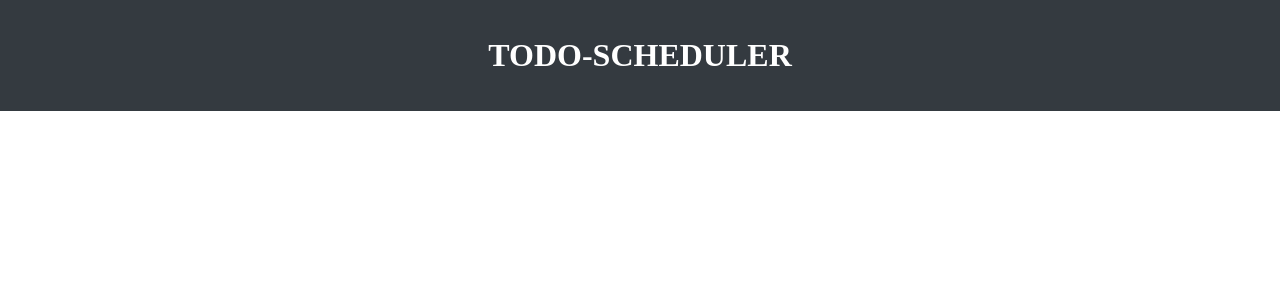
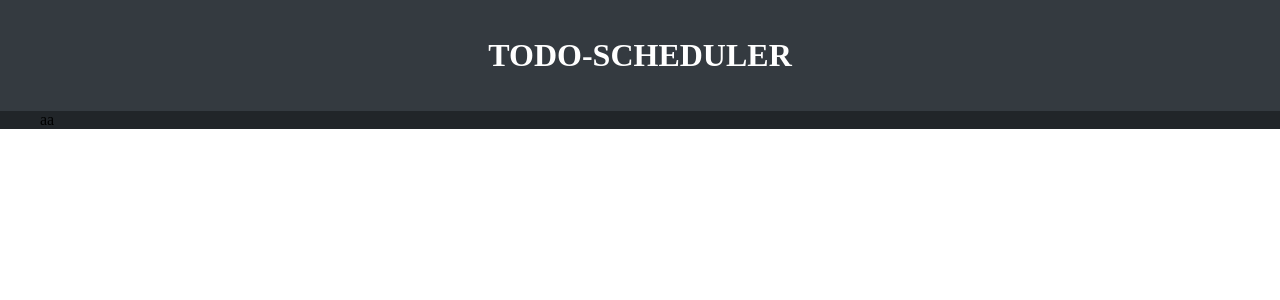
Before and after one commit to Sersoc/todo-scheduler, a React (Vite) app in the folder frontend/: page / in a window 1280 px wide. Shown: the top 300 px of the page. Built offline with nearby package versions, Linux system fonts and the light colour scheme.

Commit message:
feat : edit login page

```diff
--- a/frontend/src/App.tsx
+++ b/frontend/src/App.tsx
@@ -4,14 +4,18 @@ import { BrowserRouter as Router, Routes, Route } from "react-router-dom";
 import Login from "./components/Login";
 function App() {
   return (
+    <div className="main-bg">
       <Router>
         <div className="full-bg">
-        <Link  to="/">
+          <Link to="/">
             <p className="tracking-in-expand title-text">TODO-SCHEDULER</p>
           </Link>
         </div>
-      <Routes><Route path="/" element={<Login/>}></Route></Routes>
+        <Routes>
+          <Route path="/" element={<Login />}></Route>
+        </Routes>
       </Router>
+    </div>
   );
 }
 
--- a/frontend/src/assets/styles/global.css
+++ b/frontend/src/assets/styles/global.css
@@ -3,6 +3,14 @@
   color: #fff;
   background-color: #343A40;
   padding: 5px 0;
+}
+.main-bg{
+
+  background: #212529;
+}
+.content{
+  max-width: 1200px;
+  margin: 0 auto;
 }
 a,
 a:visited,
--- a/frontend/src/components/Login.tsx
+++ b/frontend/src/components/Login.tsx
@@ -1,4 +1,4 @@
 
 export default function Login(){
-    return(<></>);
+    return(<div className="content"><div><form ><label>aa</label></form></div></div>);
 }
```
Lines whose indentation alone changed are shown as unchanged.
